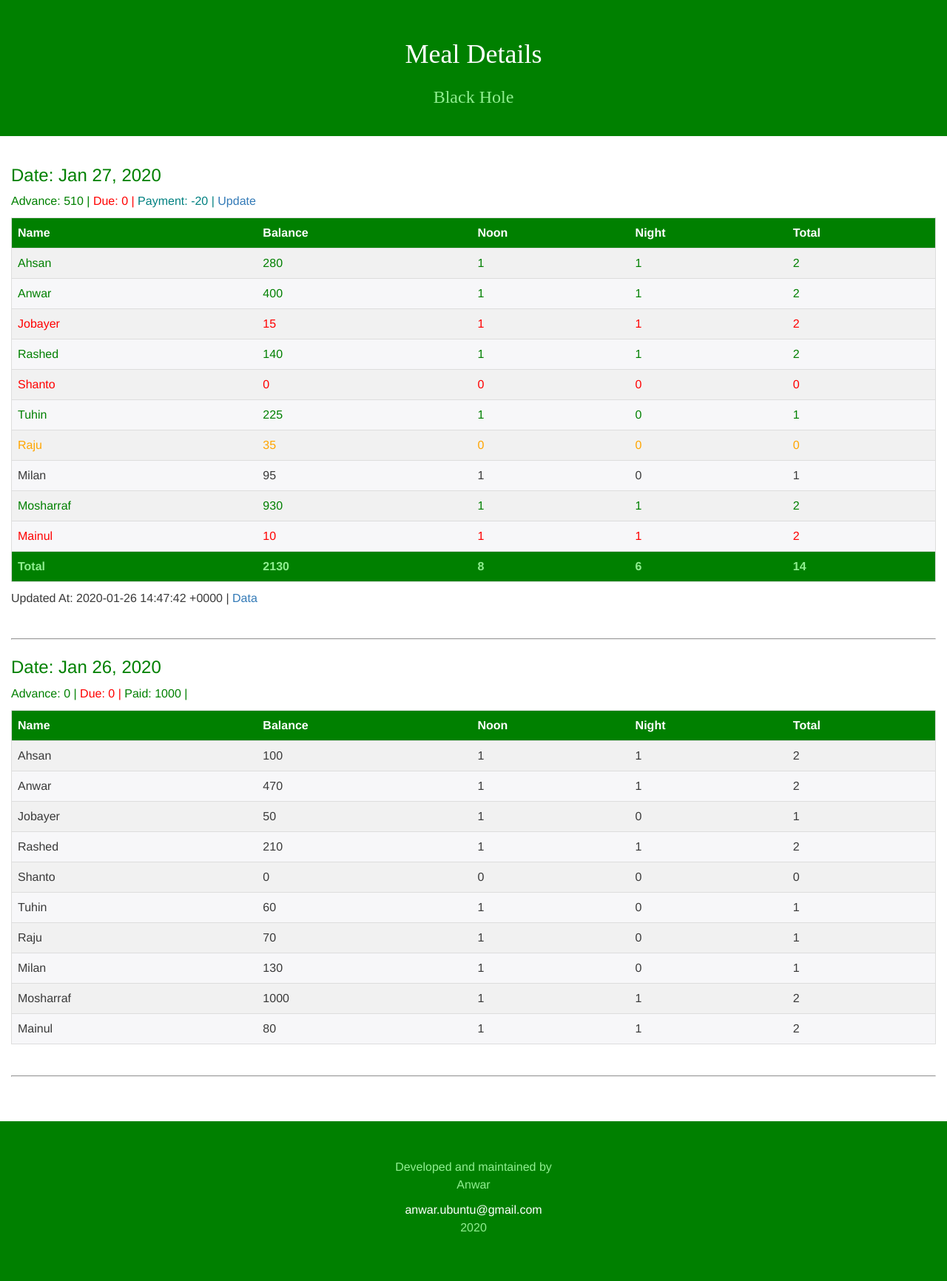
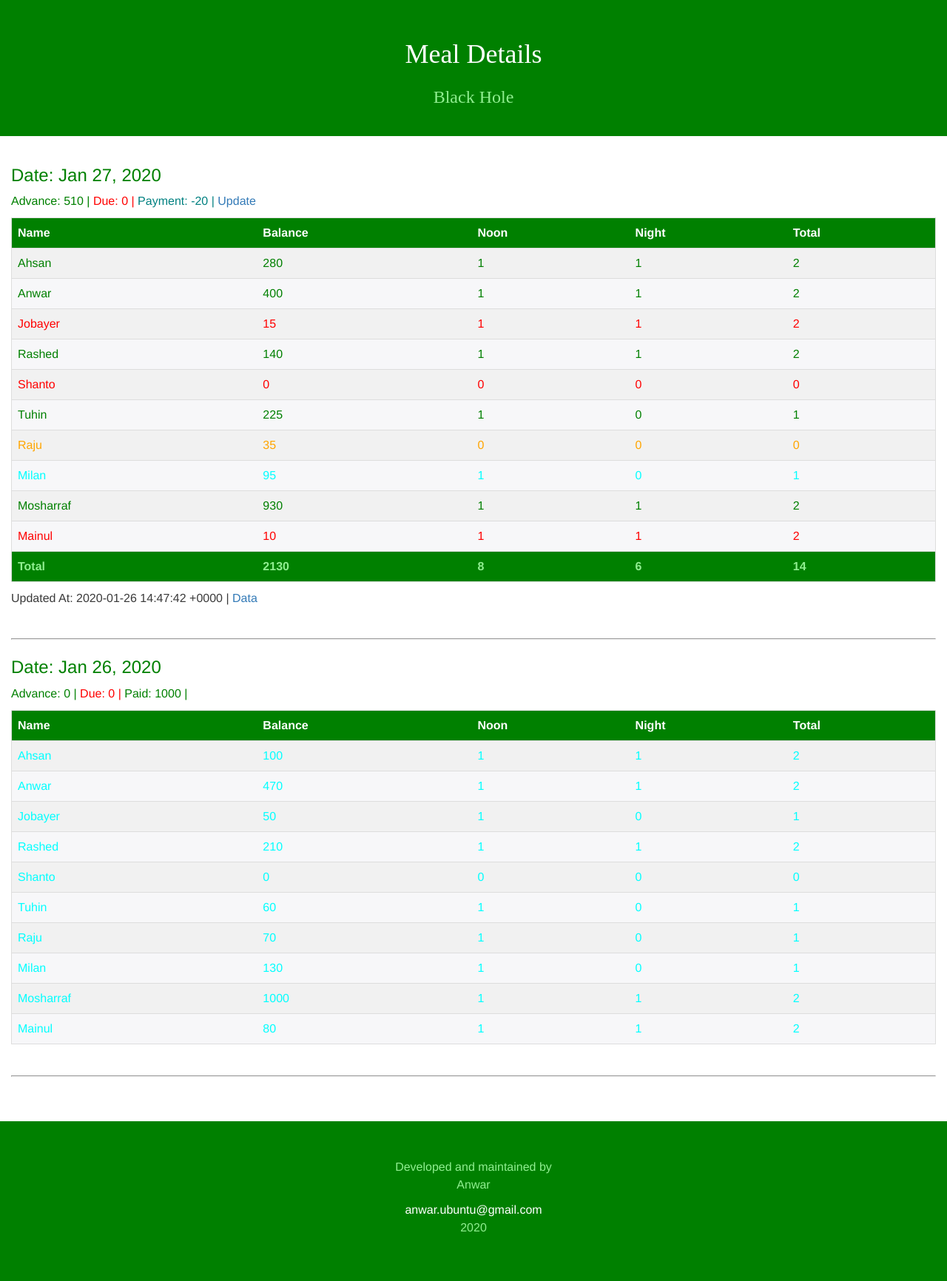
Before and after one commit to coderanwar/meals, a Jekyll site: the page built from index.html, in a window 1280 px wide. Shown: the whole page at 74% size. Built offline with Jekyll 4.4.1, drawn with Linux system fonts in a browser that asks for light colours.

Commit message:
Update index.html

```diff
--- a/index.html
+++ b/index.html
@@ -39,6 +39,8 @@ color: "lightgreen"
                 {% endif %}
             {% elsif people.Balance >= 140 and meal_counter == 1 %}
                 style="color:green"
+            {% else %}
+                style="color:cyan"
             {% endif %}>
                 <td>{{ people.Name }}</td>
                 <td>
```
